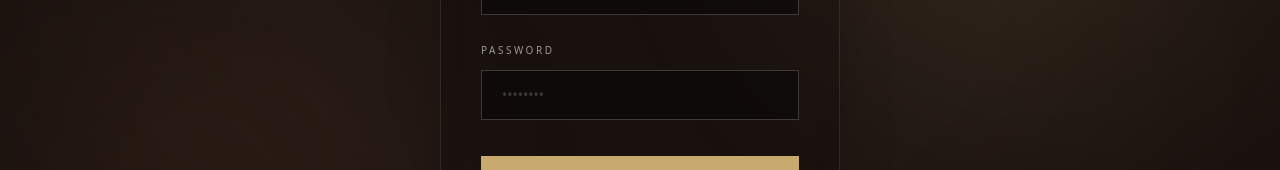
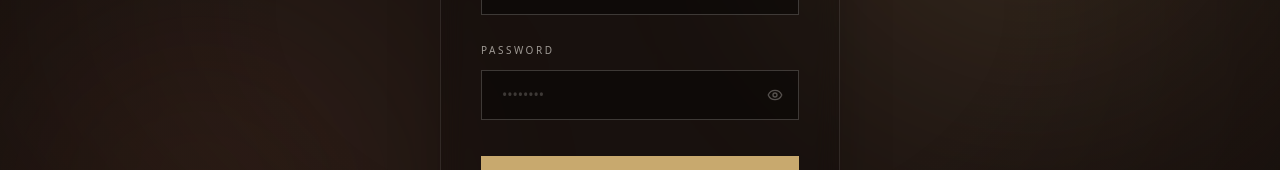
Before and after one commit to marsaarayhan-jpg/digital-time-capsule, a Next.js app in the folder frontend/: page /login in a window 1280 px wide. Shown: the part 395-565 px from the top of the page. Built offline with nearby package versions, Linux system fonts and the light colour scheme; no server answers.

Commit message:
UI: Add show/hide password toggle and registration success notifications

```diff
--- a/frontend/src/app/login/page.tsx
+++ b/frontend/src/app/login/page.tsx
@@ -6,10 +6,12 @@ import { supabase } from "@/lib/supabaseClient";
 import Link from "next/link";
 import Navbar from "@/components/Navbar";
 import { motion } from "framer-motion";
+import { Eye, EyeOff } from "lucide-react";
 
 export default function Login() {
   const [email, setEmail] = useState("");
   const [password, setPassword] = useState("");
+  const [showPassword, setShowPassword] = useState(false);
   const [error, setError] = useState<string | null>(null);
   const [loading, setLoading] = useState(false);
   const router = useRouter();
@@ -93,14 +95,23 @@ export default function Login() {
                 <label className="block font-sans text-[10px] uppercase tracking-[0.25em] text-parchment/60 mb-3">
                   Password
                 </label>
+                <div className="relative">
                   <input
-                  type="password"
+                    type={showPassword ? "text" : "password"}
                     value={password}
                     onChange={(e) => setPassword(e.target.value)}
                     required
-                  className="w-full bg-black/40 border border-parchment/20 focus:border-terracotta focus:bg-black/60 outline-none px-5 py-3.5 font-sans text-sm text-parchment placeholder:text-parchment/20 transition-all duration-300"
+                    className="w-full bg-black/40 border border-parchment/20 focus:border-terracotta focus:bg-black/60 outline-none px-5 py-3.5 pr-12 font-sans text-sm text-parchment placeholder:text-parchment/20 transition-all duration-300"
                     placeholder="••••••••"
                   />
+                  <button
+                    type="button"
+                    onClick={() => setShowPassword(!showPassword)}
+                    className="absolute right-4 top-1/2 -translate-y-1/2 text-parchment/30 hover:text-parchment/60 transition-colors"
+                  >
+                    {showPassword ? <EyeOff size={16} /> : <Eye size={16} />}
+                  </button>
+                </div>
               </div>
 
               <div className="pt-2">
--- a/frontend/src/app/register/page.tsx
+++ b/frontend/src/app/register/page.tsx
@@ -7,9 +7,13 @@ import Link from "next/link";
 import Navbar from "@/components/Navbar";
 import { motion } from "framer-motion";
 
+import { Eye, EyeOff } from "lucide-react";
+import { toast } from "sonner";
+
 export default function Register() {
   const [email, setEmail] = useState("");
   const [password, setPassword] = useState("");
+  const [showPassword, setShowPassword] = useState(false);
   const [error, setError] = useState<string | null>(null);
   const [success, setSuccess] = useState<string | null>(null);
   const [loading, setLoading] = useState(false);
@@ -26,12 +30,17 @@ export default function Register() {
       setError(error.message);
       setLoading(false);
     } else if (data.session) {
-      // Langsung login (email confirmation dinonaktifkan di Supabase)
+      toast.success("Welcome to the Vault", {
+        description: "Your account has been created successfully."
+      });
       router.push("/dashboard");
     } else {
       // Email confirmation aktif — tampilkan pesan untuk cek email
       setLoading(false);
       setSuccess("Account created! Please check your email to confirm your account before logging in.");
+      toast.success("Account Created", {
+        description: "Please check your email to confirm your account."
+      });
     }
   };
 
@@ -105,14 +114,23 @@ export default function Register() {
                 <label className="block font-sans text-[10px] uppercase tracking-[0.25em] text-parchment/60 mb-3">
                   Password
                 </label>
+                <div className="relative">
                   <input
-                  type="password"
+                    type={showPassword ? "text" : "password"}
                     value={password}
                     onChange={(e) => setPassword(e.target.value)}
                     required
-                  className="w-full bg-black/40 border border-parchment/20 focus:border-terracotta focus:bg-black/60 outline-none px-5 py-3.5 font-sans text-sm text-parchment placeholder:text-parchment/20 transition-all duration-300"
+                    className="w-full bg-black/40 border border-parchment/20 focus:border-terracotta focus:bg-black/60 outline-none px-5 py-3.5 pr-12 font-sans text-sm text-parchment placeholder:text-parchment/20 transition-all duration-300"
                     placeholder="••••••••"
                   />
+                  <button
+                    type="button"
+                    onClick={() => setShowPassword(!showPassword)}
+                    className="absolute right-4 top-1/2 -translate-y-1/2 text-parchment/30 hover:text-parchment/60 transition-colors"
+                  >
+                    {showPassword ? <EyeOff size={16} /> : <Eye size={16} />}
+                  </button>
+                </div>
                 <p className="text-[11px] text-parchment/30 mt-2 font-sans">Minimum 6 characters</p>
               </div>
 
```
Lines whose indentation alone changed are shown as unchanged.
